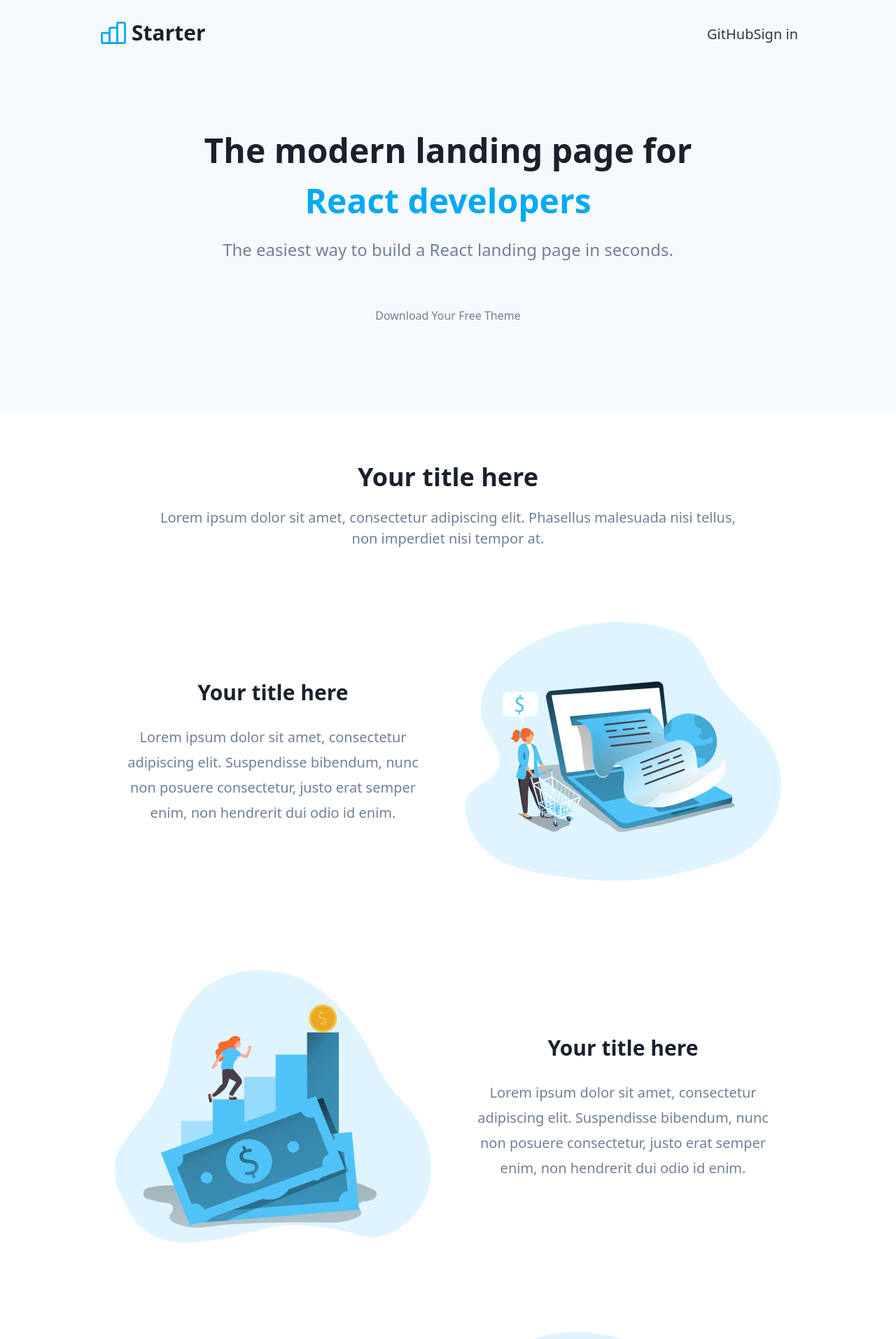
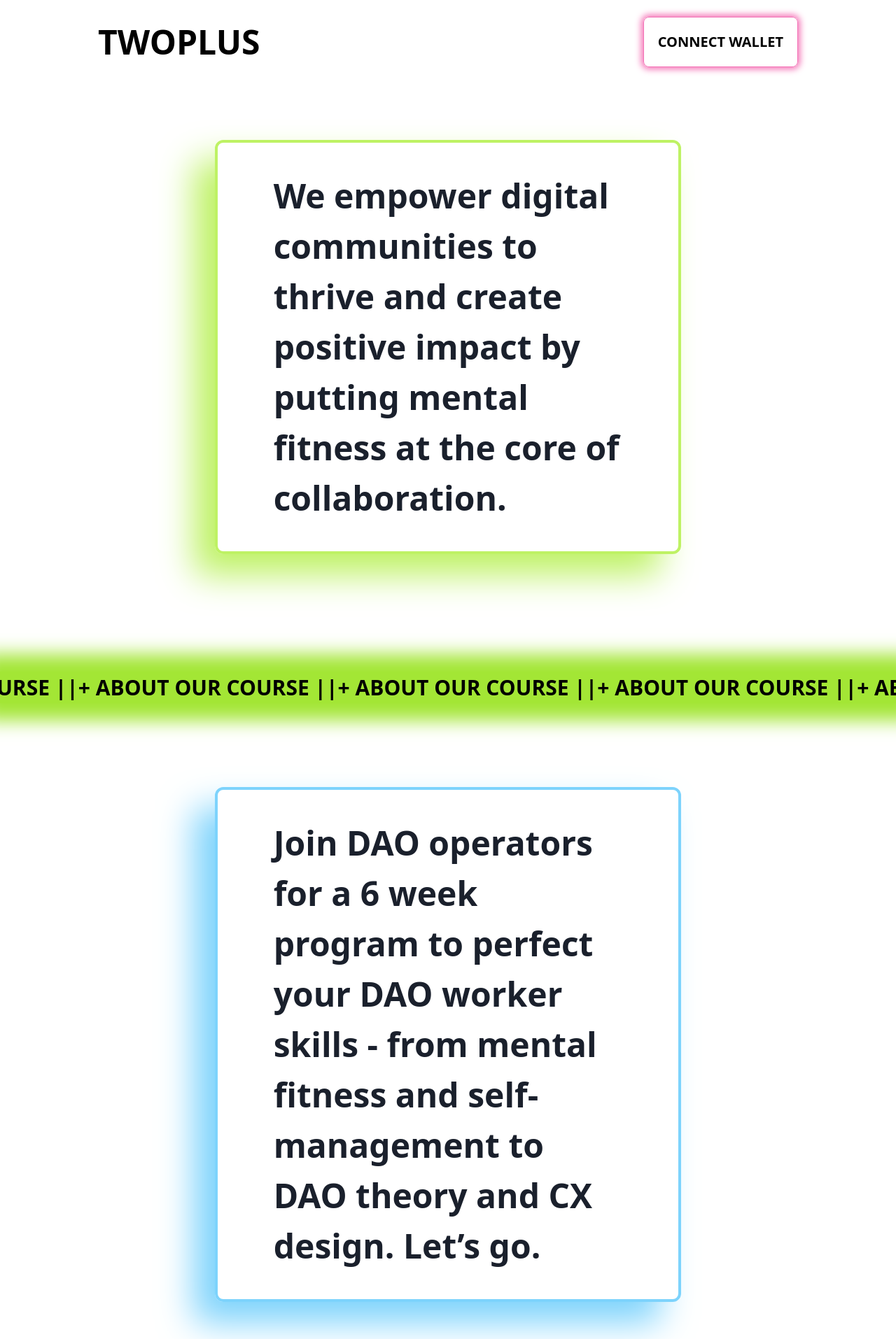
Before and after one commit to thekidnamedkd/twoplus-landing, a Next.js app: page / in a window 1280 px wide. Shown: the top 1914 px of the page at 70% size. Built offline with nearby package versions, Linux system fonts and the light colour scheme.

Commit message:
first commit with layout and copy for review

```diff
--- a/package.json
+++ b/package.json
@@ -19,6 +19,7 @@
     "next-seo": "^4.29.0",
     "react": "^17.0.2",
     "react-dom": "^17.0.2",
+    "react-fast-marquee": "^1.3.1",
     "styled-jsx-plugin-postcss": "^4.0.1"
   },
   "devDependencies": {
--- a/src/footer/FooterCopyright.tsx
+++ b/src/footer/FooterCopyright.tsx
@@ -2,17 +2,7 @@ import { AppConfig } from '../utils/AppConfig';
 
 const FooterCopyright = () => (
   <div className="footer-copyright">
-    © Copyright {new Date().getFullYear()} {AppConfig.title}. Powered with{' '}
-    <span role="img" aria-label="Love">
-      ♥
-    </span>{' '}
-    by <a href="https://creativedesignsguru.com">CreativeDesignsGuru</a>
-    {/*
-     * PLEASE READ THIS SECTION
-     * We'll really appreciate if you could have a link to our website
-     * The link doesn't need to appear on every pages, one link on one page is enough.
-     * Thank you for your support it'll mean a lot for us.
-     */}
+    © Copyright {new Date().getFullYear()} {AppConfig.title}.
     <style jsx>
       {`
         .footer-copyright :global(a) {
--- a/src/hero/HeroOneButton.tsx
+++ /dev/null
@@ -1,20 +0,0 @@
-import { ReactNode } from 'react';
-
-type IHeroOneButtonProps = {
-  title: ReactNode;
-  description: string;
-  button: ReactNode;
-};
-
-const HeroOneButton = (props: IHeroOneButtonProps) => (
-  <header className="text-center">
-    <h1 className="text-5xl text-gray-900 font-bold whitespace-pre-line leading-hero">
-      {props.title}
-    </h1>
-    <div className="text-2xl mt-4 mb-16">{props.description}</div>
-
-    {props.button}
-  </header>
-);
-
-export { HeroOneButton };
--- a/src/templates/Base.tsx
+++ b/src/templates/Base.tsx
@@ -1,16 +1,14 @@
 import { Meta } from '../layout/Meta';
 import { AppConfig } from '../utils/AppConfig';
-import { Banner } from './Banner';
 import { Footer } from './Footer';
 import { Hero } from './Hero';
-import { VerticalFeatures } from './VerticalFeatures';
 
 const Base = () => (
   <div className="antialiased text-gray-600">
     <Meta title={AppConfig.title} description={AppConfig.description} />
     <Hero />
-    <VerticalFeatures />
-    <Banner />
+    {/* <VerticalFeatures /> */}
+    {/* <Banner /> */}
     <Footer />
   </div>
 );
--- a/src/templates/Footer.tsx
+++ b/src/templates/Footer.tsx
@@ -6,7 +6,7 @@ import { Section } from '../layout/Section';
 import { Logo } from './Logo';
 
 const Footer = () => (
-  <Background color="bg-gray-100">
+  <Background color="white">
     <Section>
       <CenteredFooter
         logo={<Logo />}
--- a/src/templates/Hero.tsx
+++ b/src/templates/Hero.tsx
@@ -1,47 +1,46 @@
 import Link from 'next/link';
+import Marquee from 'react-fast-marquee';
 
 import { Background } from '../background/Background';
-import { Button } from '../button/Button';
-import { HeroOneButton } from '../hero/HeroOneButton';
 import { Section } from '../layout/Section';
 import { NavbarTwoColumns } from '../navigation/NavbarTwoColumns';
+import { TextBlockBlue } from '../textblock/TextBlockBlue';
+import { TextBlockGreen } from '../textblock/TextBlockGreen';
 import { Logo } from './Logo';
 
 const Hero = () => (
-  <Background color="bg-gray-100">
+  <Background color="bg-white">
     <Section yPadding="py-6">
       <NavbarTwoColumns logo={<Logo xl />}>
-        <li>
-          <Link href="https://github.com/ixartz/Next-JS-Landing-Page-Starter-Template">
-            <a>GitHub</a>
+        <button className="px-5 py-5 font-bold text-md transition-colors duration-300 border rounded-lg shadow-[0px_0px_10px_3px] text-black border-pink-400 shadow-pink-400 hover:bg-pink-400 hover:text-white">
+          <Link href="/">
+            <a>CONNECT WALLET</a>
           </Link>
-        </li>
-        <li>
-          <Link href="/">
-            <a>Sign in</a>
-          </Link>
-        </li>
+        </button>
       </NavbarTwoColumns>
     </Section>
 
     <Section yPadding="pt-20 pb-32">
-      <HeroOneButton
-        title={
-          <>
-            {'The modern landing page for\n'}
-            <span className="text-primary-500">React developers</span>
-          </>
-        }
-        description="The easiest way to build a React landing page in seconds."
-        button={
-          <Link href="https://creativedesignsguru.com/category/nextjs/">
-            <a>
-              <Button xl>Download Your Free Theme</Button>
-            </a>
-          </Link>
-        }
-      />
+      <TextBlockGreen copy="We empower digital communities to thrive and create positive impact by putting mental fitness at the core of collaboration." />
     </Section>
+    <section className="my-10 text-black text-3xl font-bold bg-lime-400 shadow-lime-400 shadow-[0px_0px_25px_25px]">
+      <Marquee gradient={false}>
+        ||+ ABOUT OUR COURSE ||+ ABOUT OUR COURSE ||+ ABOUT OUR COURSE ||+ ABOUT
+        OUR COURSE ||+ ABOUT OUR COURSE ||+ ABOUT OUR COURSE ||+ ABOUT OUR
+        COURSE ||+ ABOUT OUR COURSE ||+ ABOUT OUR COURSE ||+ ABOUT OUR COURSE
+        ||+ ABOUT OUR COURSE ||+ ABOUT OUR COURSE
+      </Marquee>
+    </section>
+    <Section yPadding="pt-20 pb-32">
+      <TextBlockBlue copy="Join DAO operators for a 6 week program to perfect your DAO worker skills - from mental fitness and self-management to DAO theory and CX design. Let’s go." />
+    </Section>
+    <section className="flex justify-center">
+      <button className="mx-auto px-20 py-5 font-bold text-4xl transition-colors duration-300 border rounded-lg shadow-[0px_0px_10px_3px] text-black border-pink-400 shadow-pink-400 hover:bg-pink-400 hover:text-white">
+        <Link href="/">
+          <a>I&apos;M INTERESTED</a>
+        </Link>
+      </button>
+    </section>
   </Background>
 );
 
--- a/src/templates/Logo.tsx
+++ b/src/templates/Logo.tsx
@@ -5,31 +5,10 @@ type ILogoProps = {
 };
 
 const Logo = (props: ILogoProps) => {
-  const size = props.xl ? '44' : '32';
-  const fontStyle = props.xl
-    ? 'font-semibold text-3xl'
-    : 'font-semibold text-xl';
+  const fontStyle = props.xl ? 'font-bold text-5xl' : 'font-bold text-xl';
 
   return (
-    <span className={`text-gray-900 inline-flex items-center ${fontStyle}`}>
-      <svg
-        className="text-primary-500 stroke-current mr-1"
-        xmlns="http://www.w3.org/2000/svg"
-        width={size}
-        height={size}
-        viewBox="0 0 24 24"
-        strokeWidth="1.5"
-        fill="none"
-        strokeLinecap="round"
-        strokeLinejoin="round"
-      >
-        <path d="M0 0h24v24H0z" stroke="none" />
-        <rect x="3" y="12" width="6" height="8" rx="1" />
-        <rect x="9" y="8" width="6" height="12" rx="1" />
-        <rect x="15" y="4" width="6" height="16" rx="1" />
-        <path d="M4 20h14" />
-      </svg>
-
+    <span className={`text-black inline-flex items-center ${fontStyle}`}>
       {AppConfig.site_name}
     </span>
   );
--- /dev/null
+++ b/src/textblock/TextBlockBlue.tsx
@@ -0,0 +1,17 @@
+type ITextBlock = {
+  copy: string;
+};
+
+const TextBlockBlue = (props: ITextBlock) => (
+  <header>
+    <section
+      className={`border-sky-300 shadow-sky-300 mx-auto rounded-xl shadow-[-30px_30px_50px_0px] text-black border-4 w-2/3 px-20 py-10`}
+    >
+      <h1 className="text-5xl text-gray-900 font-bold whitespace-pre-line leading-hero">
+        {props.copy}
+      </h1>
+    </section>
+  </header>
+);
+
+export { TextBlockBlue };
--- /dev/null
+++ b/src/textblock/TextBlockGreen.tsx
@@ -0,0 +1,17 @@
+type ITextBlock = {
+  copy: string;
+};
+
+const TextBlockGreen = (props: ITextBlock) => (
+  <header>
+    <section
+      className={`border-lime-300 shadow-lime-300 mx-auto rounded-xl shadow-[-30px_30px_50px_0px] text-black border-4 w-2/3 px-20 py-10`}
+    >
+      <h1 className="text-5xl text-gray-900 font-bold whitespace-pre-line leading-hero">
+        {props.copy}
+      </h1>
+    </section>
+  </header>
+);
+
+export { TextBlockGreen };
--- a/src/utils/AppConfig.ts
+++ b/src/utils/AppConfig.ts
@@ -1,6 +1,6 @@
 export const AppConfig = {
-  site_name: 'Starter',
-  title: 'Nextjs Starter',
-  description: 'Starter code for your Nextjs Boilerplate with Tailwind CSS',
+  site_name: 'TWOPLUS',
+  title: 'TWOPLUS',
+  description: 'YOUR MENTAL GYM FOR WEB3',
   locale: 'en',
 };
--- a/tailwind.config.js
+++ b/tailwind.config.js
@@ -41,6 +41,9 @@ module.exports = {
       lineHeight: {
         hero: '4.5rem',
       },
+      dropShadow: {
+        cw: '0 0 3px 3px rgba(0, 0, 0, 0.25)',
+      },
     },
   },
   variants: {},
```
Also changed, not shown: 2 other files (tests, documents, lock files or other folders).
